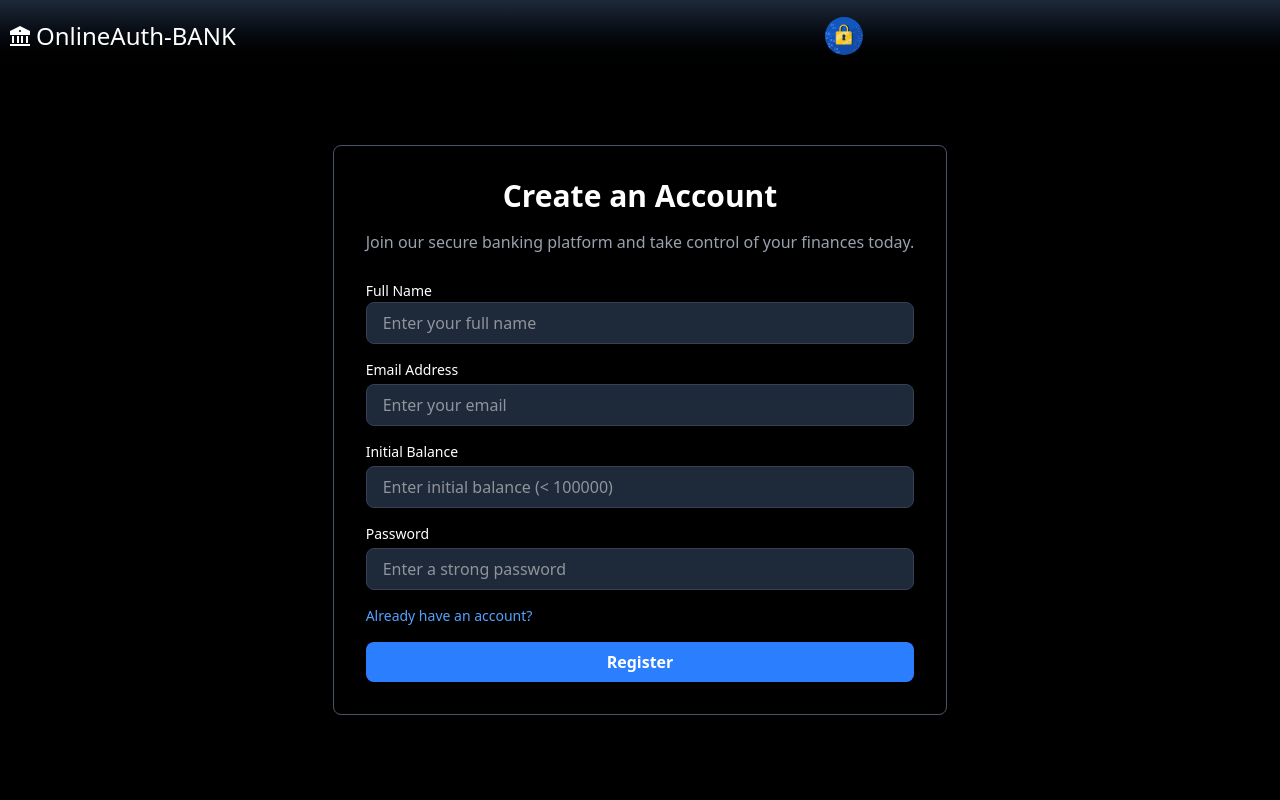
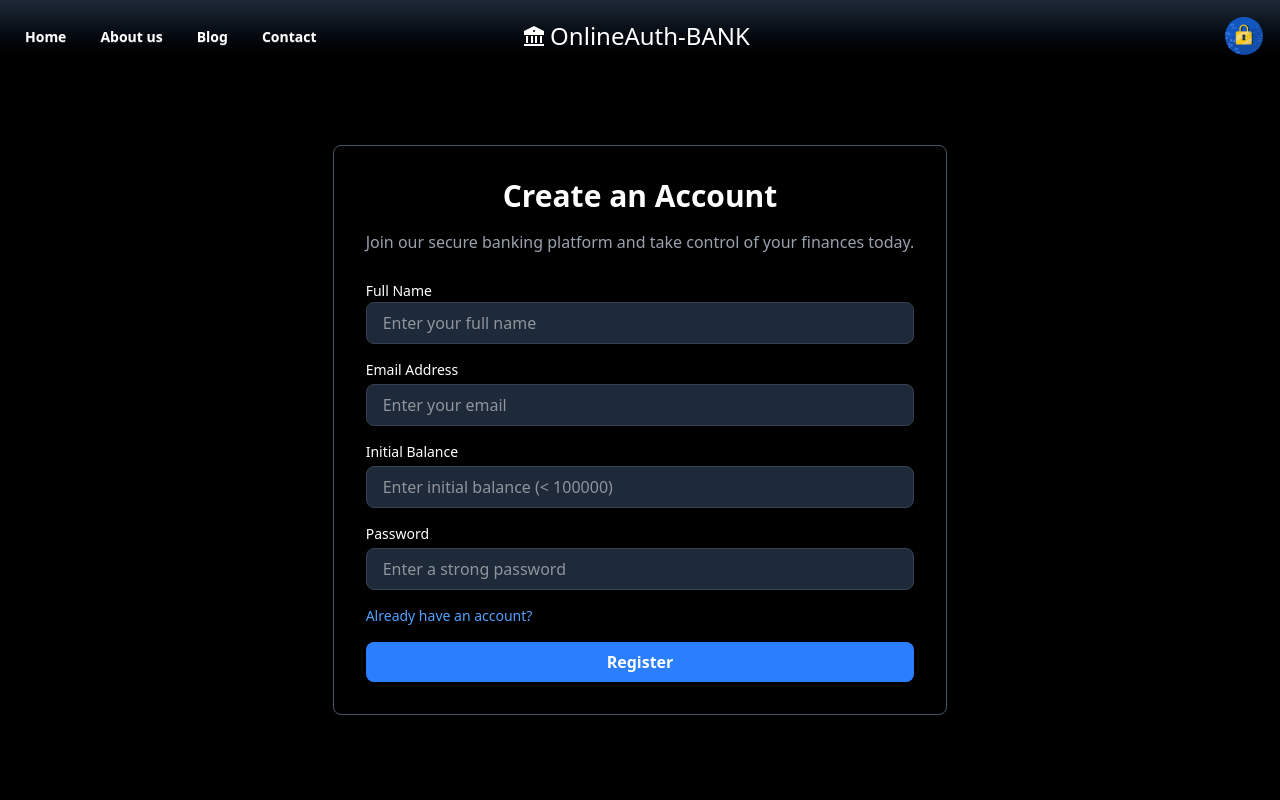
Before and after one commit to sarveshbhoyar22/MERN-BANK-SYSTEM, a React (Vite) app in the folder frontend/: page /register in a window 1280 px wide. Shown: the top 800 px of the page. Built offline with nearby package versions, Linux system fonts and the light colour scheme; no server answers.

Commit message:
Solved Ui Problem

```diff
--- a/frontend/src/components/Navbar.jsx
+++ b/frontend/src/components/Navbar.jsx
@@ -19,7 +19,7 @@ const Navbar = ({ profilePhoto = "/logo.png" }) => {
     <>
       <div className="navbar bg-gradient-to-b from-gray-800  to-black  text-white shadow-sm  fixed z-50 ">
         {width < 768 ? (
-          <div className="navbar-start dropdown border  ">
+          <div className="navbar-start dropdown ">
             <div
               tabIndex={0}
               role="button"
@@ -63,7 +63,7 @@ const Navbar = ({ profilePhoto = "/logo.png" }) => {
             </div>
           </div>
         ) : (
-          <div className="navbar-start -mr-1 hidden  ">
+          <div className="navbar-start -mr-1  ">
             <div>
               <Link
                 to="/dashboard"
```
